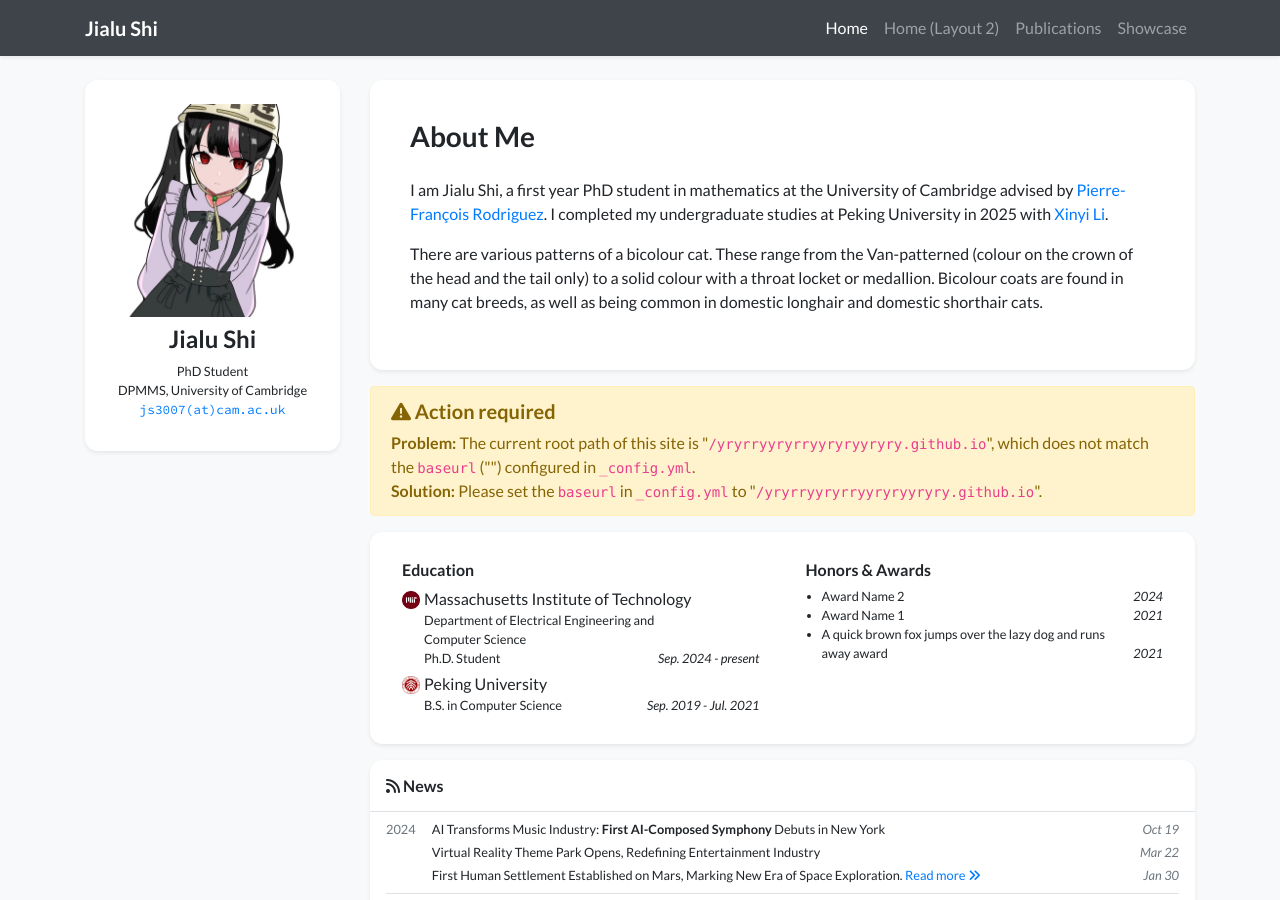
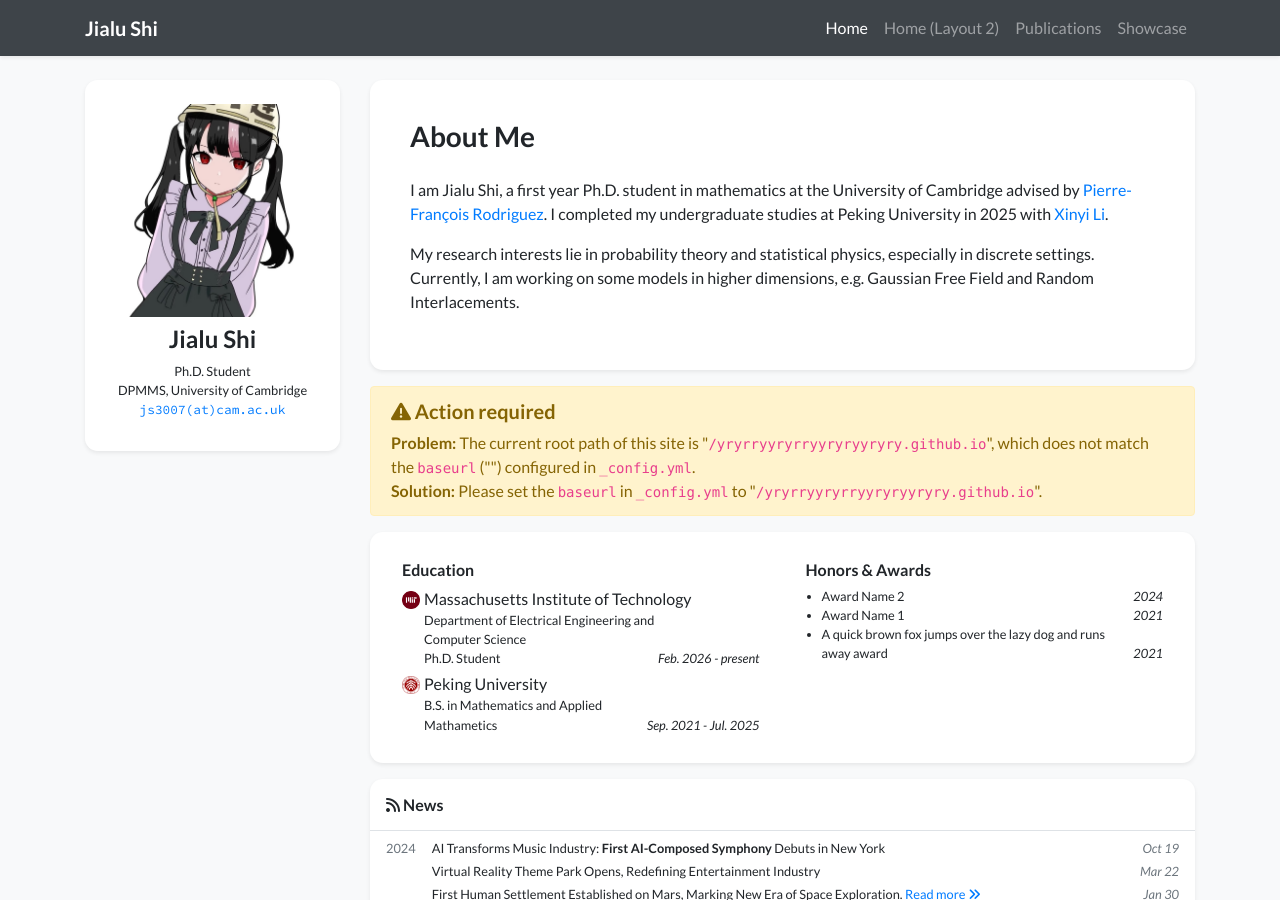
Before and after one commit to yryrryyryrryyryryyryry/yryrryyryrryyryryyryry.github.io, a Jekyll site: the page built from index.html, in a window 1280 px wide and 900 px high. Built offline with Jekyll 4.4.1, drawn with Linux system fonts in a browser that asks for light colours; nearby versions of some CDN libraries; a style sheet for code colours, icons or effects is not loaded.

Commit message:
profile.yml

```diff
--- a/_data/profile.yml
+++ b/_data/profile.yml
@@ -3,7 +3,7 @@ secondary_name: ""
 navbar_name: "Jialu Shi"
 
 positions:
-- name: PhD Student
+- name: Ph.D. Student
 - name: DPMMS, University of Cambridge
 #  logo: /assets/images/badges/MIT_Social_circle.png  # Logo is optional
 
@@ -22,13 +22,12 @@ email: "js3007@cam.ac.uk"
 short_bio_text_justify: false
 short_bio: >-
   <p>
-    I am Jialu Shi, a first year PhD student in mathematics at the University of Cambridge advised by <a href="https://www.dpmms.cam.ac.uk/~pfr26/" target="_blank">Pierre-François Rodriguez</a>.
+    I am Jialu Shi, a first year Ph.D. student in mathematics at the University of Cambridge advised by <a href="https://www.dpmms.cam.ac.uk/~pfr26/" target="_blank">Pierre-François Rodriguez</a>.
     I completed my undergraduate studies at Peking University in 2025 with <a href="http://faculty.bicmr.pku.edu.cn/~xinyili/" target="_blank">Xinyi Li</a>.
   </p>
   <p>
-    There are various patterns of a bicolour cat. These range from the Van-patterned (colour on the crown of the head
-    and the tail only) to a solid colour with a throat locket or medallion. Bicolour coats are found in many cat breeds,
-    as well as being common in domestic longhair and domestic shorthair cats.
+    My research interests lie in probability theory and statistical physics, especially in discrete settings.
+    Currently, I am working on some models in higher dimensions, e.g. Gaussian Free Field and Random Interlacements.
   </p>
 
 portrait_url: /assets/images/photos/portrait_js.jpg
@@ -41,11 +40,11 @@ education:
   position: >-
     Department of Electrical Engineering and Computer Science <br/>
     Ph.D. Student
-  date: Sep. 2024 - present
+  date: Feb. 2026 - present
 - name: Peking University
   logo: /assets/images/badges/PKU_red.png
-  position: B.S. in Computer Science
-  date: Sep. 2019 - Jul. 2021
+  position: B.S. in Mathematics and Applied Mathametics
+  date: Sep. 2021 - Jul. 2025
 
 # experience:
 # - name: Peking University
```
